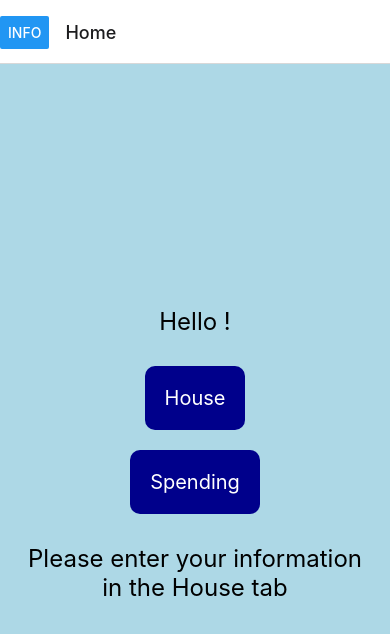
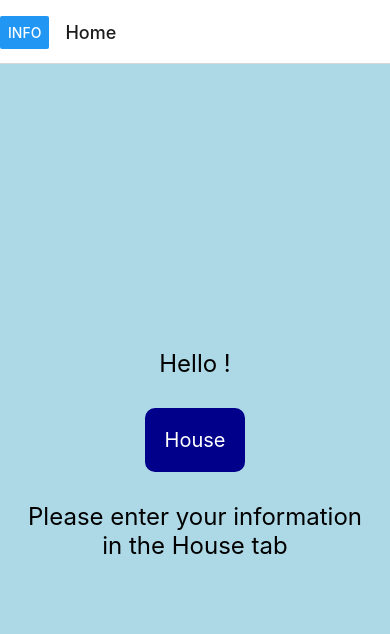
Before and after one commit to avnigarg02/carbon-blueprint, a React Native app: screen /Home in a window 390 px wide. Shown: the top 634 px of the page. Built offline with nearby package versions, Linux system fonts and the light colour scheme; no server answers; the database is empty.

Commit message:
removed unnessary pages

```diff
--- a/pages/HomePage.js
+++ b/pages/HomePage.js
@@ -29,16 +29,17 @@ const HomePage = ({ navigation }) => {
       <Text style={homeStyles.text}>Hello {name}!</Text>
       <TouchableOpacity
         style={buttonStyles.button}
-        onPress={() => navigation.navigate('House', { username: username })}
+        title="Edit House Info"
+        onPress={() => navigation.navigate('ModifyHouse', { username: username })}
       >
         <Text style={buttonStyles.buttonText}>House</Text>
       </TouchableOpacity>
-      <TouchableOpacity
+      {/* <TouchableOpacity
         style={buttonStyles.button}
         onPress={() => navigation.navigate('Spending', { username: username })}
       >
         <Text style={buttonStyles.buttonText}>Spending</Text>
-      </TouchableOpacity>
+      </TouchableOpacity> */}
       <Text style={homeStyles.text}>{emissions}</Text>
     </View>
   );
```
Also changed, not shown: pages/HousePage.js (+5 -9 lines).
